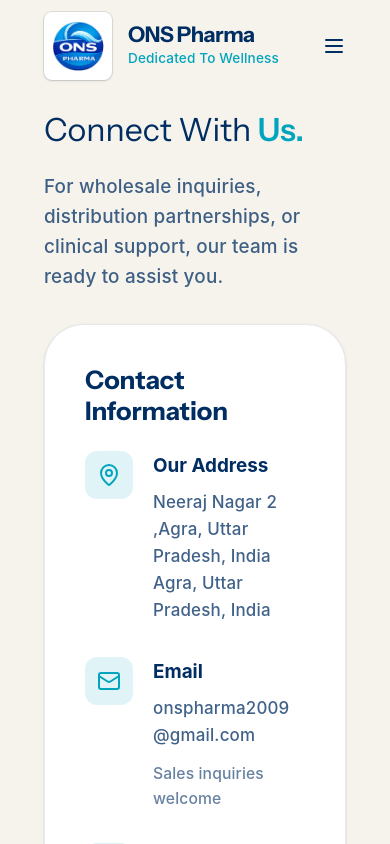
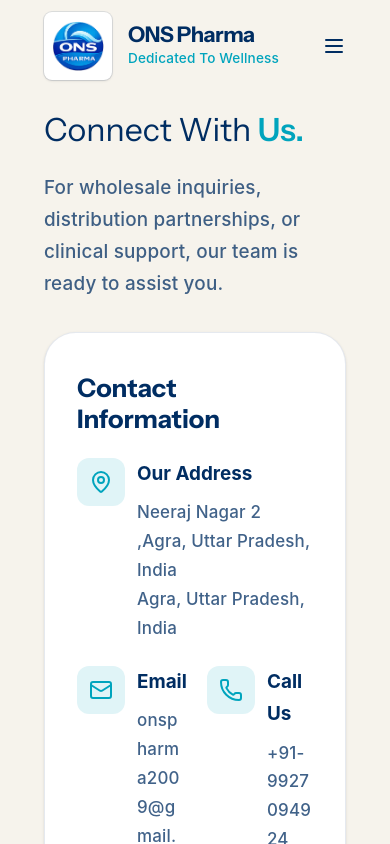
Before and after one commit to MidMinRex/onspharma-website, a React (Vite) app: page / in a window 390 px wide. Both pictures are taken after a click on the button "Contact Our Sales Team". Shown: the top 844 px of the page. Built offline with nearby package versions, Linux system fonts and the light colour scheme.

Commit message:
enhancing mobile view

```diff
--- a/src/app/pages/About.tsx
+++ b/src/app/pages/About.tsx
@@ -155,7 +155,7 @@
           </div>
         </div>
 
-        <MotionSection className="bg-[#002D62] rounded-[3rem] p-12 md:p-20 text-white overflow-hidden relative">
+        <MotionSection className="bg-[#002D62] rounded-[3rem] p-12 md:p-20 text-white overflow-hidden relative operational-excellence">
   <div className="absolute inset-0 flex justify-end pointer-events-none">
     <div className="w-96 h-96 bg-[#00A4BD]/10 rounded-full blur-[6.25rem] transform translate-x-20 translate-y-[-1.25rem]"></div>
   </div>
--- a/src/app/pages/Contact.tsx
+++ b/src/app/pages/Contact.tsx
@@ -21,10 +21,10 @@
 
         <div className="grid grid-cols-1 lg:grid-cols-3 gap-12">
           <MotionSection className="lg:col-span-3">
-            <div className="bg-white p-10 md:p-16 rounded-[2.5rem] shadow-sm border border-[#002D62]/10">
+            <div className="bg-white p-10 md:p-16 rounded-[2.5rem] shadow-sm border border-[#002D62]/10 contact-info-card">
               <h2 className="text-3xl font-bold text-[#002D62] mb-12">Contact Information</h2>
 
-              <div className="grid grid-cols-1 md:grid-cols-3 gap-12">
+              <div className="grid grid-cols-1 md:grid-cols-3 gap-12 contact-info-grid">
                 {/* Address */}
                 <div className="space-y-6">
                   <div className="flex gap-5">
@@ -81,7 +81,7 @@
               {/* Business Hours */}
               <div className="mt-16 pt-12 border-t border-[#002D62]/10">
                 <h3 className="text-2xl font-bold text-[#002D62] mb-8">Business Hours</h3>
-                <div className="grid grid-cols-1 md:grid-cols-2 gap-6">
+                <div className="grid grid-cols-1 md:grid-cols-2 gap-6 contact-hours-grid">
                   <div className="flex justify-between items-center bg-white p-6 rounded-xl border border-[#002D62]/10">
                     <span className="font-semibold text-[#002D62]">Monday - Saturday</span>
                     <span className="text-[#002D62]/75 font-light">09:00 AM - 08:00 PM</span>
--- a/src/styles/ui-enhancements.css
+++ b/src/styles/ui-enhancements.css
@@ -305,10 +305,6 @@
     column-gap: 1rem;
   }
 
-  :where(.ui-enhanced) {
-    --ui-leading-body: 1.6;
-  }
-
   :where(.ui-enhanced) p {
     margin-bottom: 0.7em;
   }
@@ -456,4 +452,55 @@
   :where(.ui-enhanced) nav .p-3 {
     padding: 0.5rem;
   }
+
+  :where(.ui-enhanced) .contact-info-card {
+    padding: 2.5rem 2rem;
+    border-radius: 2rem;
+  }
+
+  :where(.ui-enhanced) .contact-info-grid {
+    grid-template-columns: repeat(2, minmax(0, 1fr));
+    gap: 1.5rem;
+  }
+
+  :where(.ui-enhanced) .contact-info-grid > :first-child {
+    grid-column: 1 / -1;
+  }
+
+  :where(.ui-enhanced) .contact-info-grid .flex {
+    gap: 0.75rem;
+  }
+
+  :where(.ui-enhanced) .contact-info-grid .space-y-6 > :not([hidden]) ~ :not([hidden]) {
+    margin-top: 1rem;
+  }
+
+  :where(.ui-enhanced) .contact-hours-grid {
+    gap: 0.75rem;
+  }
+
+  :where(.ui-enhanced) .contact-hours-grid > div {
+    flex-wrap: wrap;
+    row-gap: 0.5rem;
+  }
+
+  :where(.ui-enhanced) .operational-excellence {
+    padding: 2.5rem 2rem;
+    border-radius: 2rem;
+  }
+
+  :where(.ui-enhanced) .operational-excellence .space-y-10 > :not([hidden]) ~ :not([hidden]) {
+    margin-top: 1.5rem;
+  }
+
+  :where(.ui-enhanced) .operational-excellence .flex.items-start.gap-6 {
+    gap: 1rem;
+  }
+
+  :where(.ui-enhanced) .line-clamp-2 {
+    display: block;
+    overflow: visible;
+    -webkit-line-clamp: unset;
+    -webkit-box-orient: unset;
+  }
 }
```
